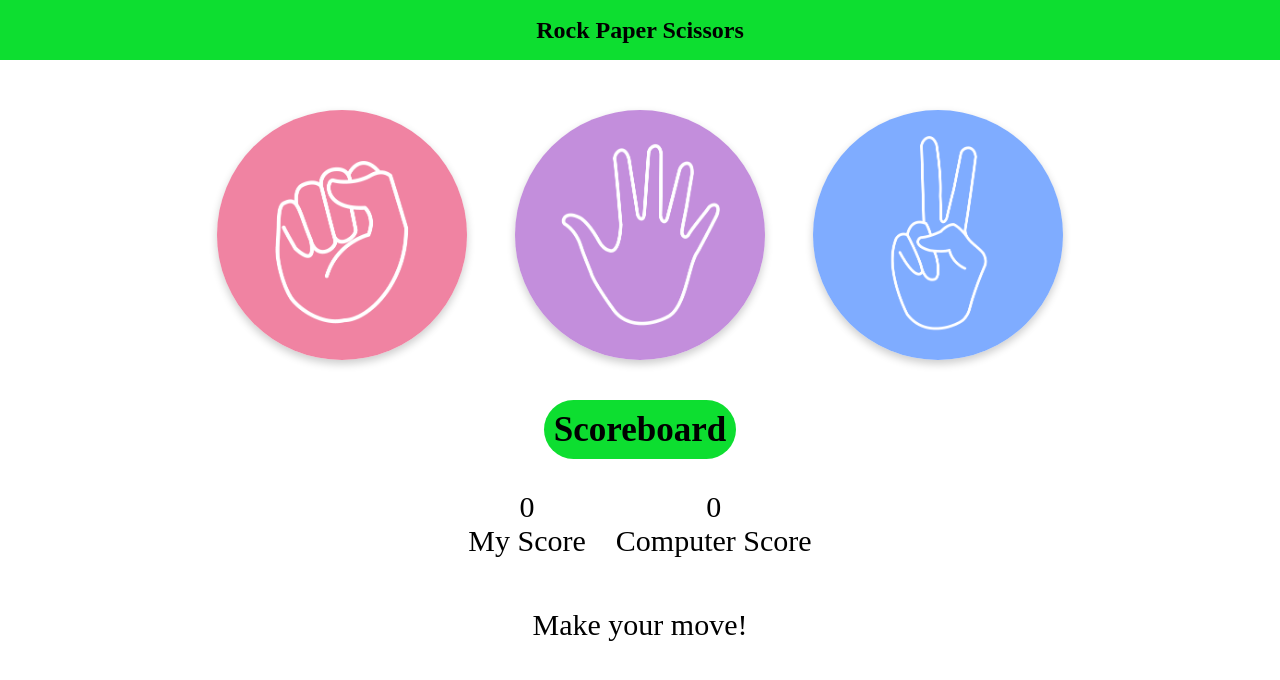
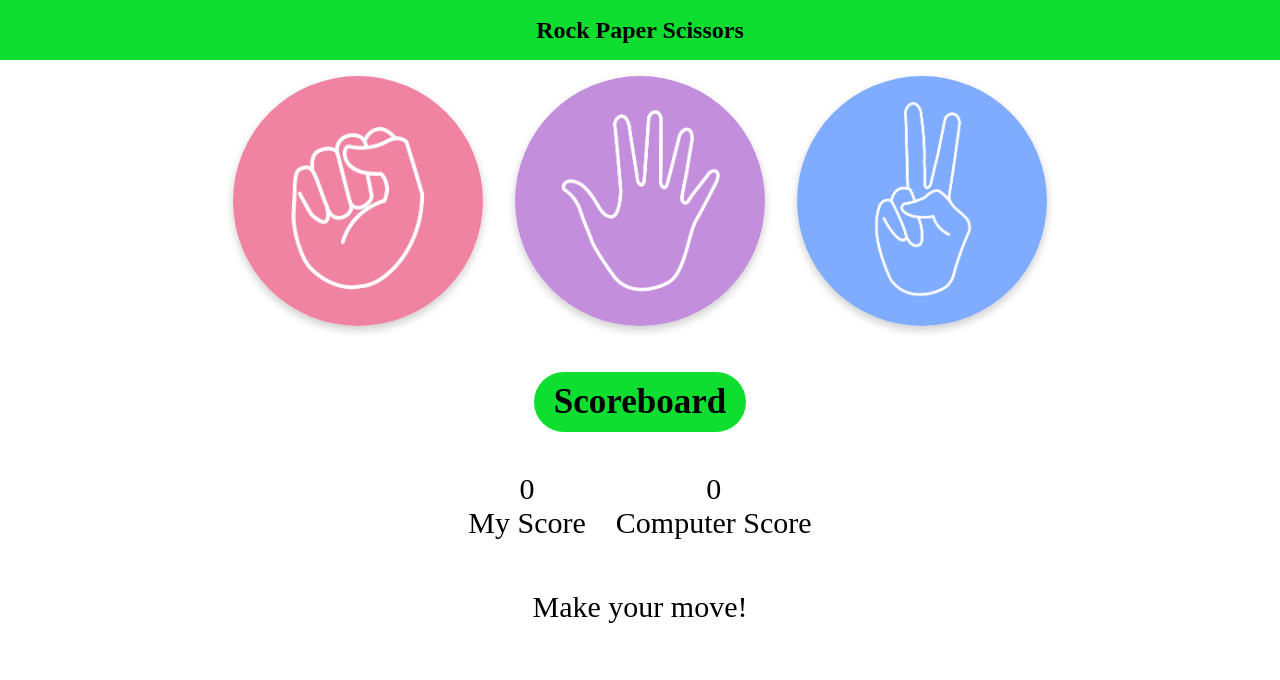
Before and after one commit to Arifakhtar786/campusly, a plain HTML site: page index.html in a window 1280 px wide. Drawn offline with Linux system fonts and the light colour scheme.

Commit message:
Update style.css

```diff
--- a/style.css
+++ b/style.css
@@ -1,62 +1,101 @@
-*{
+/* RESET */
+* {
     margin: 0;
     padding: 0;
+    box-sizing: border-box;
     text-align: center;
 }
-.nab{
+
+/* NAVBAR */
+.nab {
     display: flex;
     justify-content: space-around;
     align-items: center;
     background-color: rgb(13, 222, 48);
     height: 60px;
 }
+
+/* CHOICES CONTAINER - SINGLE LINE */
 .choices {
     display: flex;
-  gap: 3rem;
     justify-content: center;
     align-items: center;
-  height: 350px;
+    gap: 2rem;
+    flex-wrap: nowrap;       /* keeps images in one line */
+    overflow-x: auto;        /* scroll on small screens */
+    padding: 1rem;
 }
 
-.choice img{
-  width: 250px;
-  height: 250px;
-  border-radius: 50%;
+/* HIDE SCROLLBAR (optional) */
+.choices::-webkit-scrollbar {
+    display: none;
+}
+
+/* IMAGE STYLE */
+.choice img {
+    width: clamp(80px, 20vw, 250px); /* responsive size */
+    aspect-ratio: 1 / 1;
     object-fit: cover;
     cursor: pointer;
     box-shadow: 0 4px 8px rgba(0, 0, 0, 0.2);
     display: block;
+    transition: all 0.3s ease;
 }
 
+/* HOVER EFFECT */
 .choice img:hover {
     transform: scale(1.1);
-  transition: transform 0.3s;
 }
 
+/* DESKTOP - CIRCLE */
+@media (min-width: 901px) {
+    .choice img {
+        border-radius: 50%;
+    }
+}
 
-.scoreboard{
-    display: flex;
-    justify-content: center;
-    gap: 100px;
-    background-color: rgb(13, 222, 48);
-    font-size: 35px;
-    font-weight: bold;
-    display:inline;
-    border-radius: 30px;
-    padding: 10px;
+/* TABLET - ROUNDED SQUARE */
+@media (max-width: 900px) {
+    .choice img {
+        border-radius: 20px;
+    }
+}
 
+/* MOBILE - SQUARE */
+@media (max-width: 500px) {
+    .choice img {
+        border-radius: 5px;
     }
-.cov{
+}
+
+/* SCOREBOARD */
+.scoreboard {
     display: flex;
     justify-content: center;
     align-items: center;
-    font-size: 30px;
+    gap: 50px;
+    background-color: rgb(13, 222, 48);
+    font-size: clamp(20px, 4vw, 35px);
+    font-weight: bold;
+    border-radius: 30px;
+    padding: 10px 20px;
+    width: fit-content;
+    margin: 30px auto;
+}
+
+/* SCORE CONTAINER */
+.cov {
+    display: flex;
+    justify-content: center;
+    align-items: center;
     gap: 30px;
     margin-top: 40px;
+    font-size: clamp(18px, 4vw, 30px);
+    flex-wrap: wrap;
+}
 
-
+/* MESSAGE */
+.msgcont {
+    margin-top: 50px;
+    font-size: clamp(18px, 4vw, 30px);
 }
-.msgcont{
-    margin-top: 50px;
-    font-size: 30px;
-}
```
Lines whose indentation alone changed are shown as unchanged.
